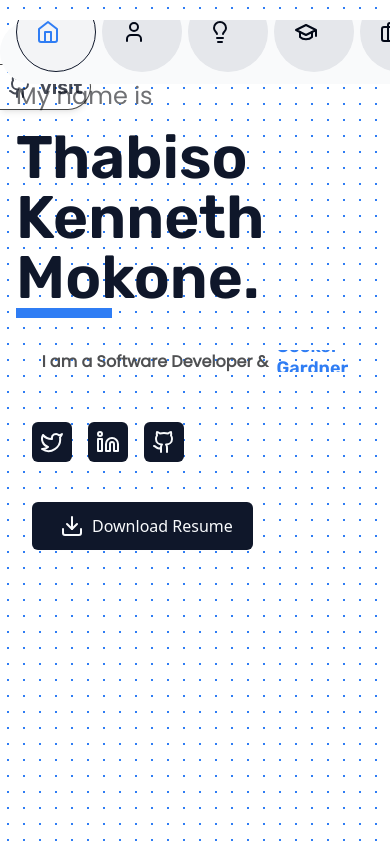
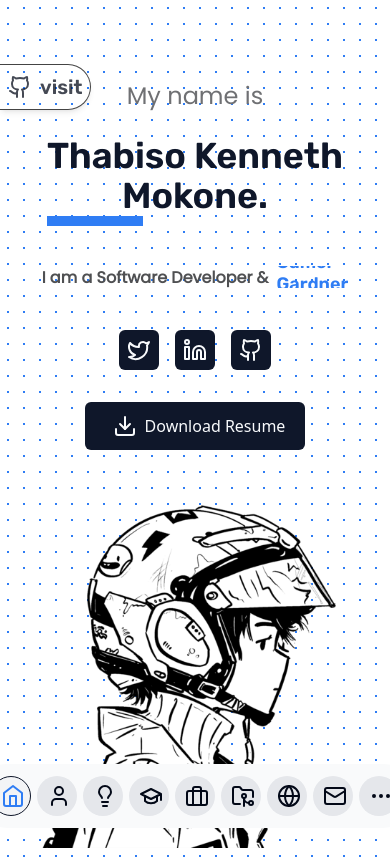
Before and after one commit to mokone-september/Portfolio, a Next.js app: page / in a window 390 px wide. Built offline with nearby package versions, Linux system fonts and the light colour scheme.

Commit message:
feat: enhance layout and styling of homepage components for improved responsiveness and visual appeal

```diff
--- a/src/app/layout.tsx
+++ b/src/app/layout.tsx
@@ -84,7 +84,7 @@ export default function RootLayout({
       <body className={`${poppins.variable} ${rubik.variable}`}>
         <main
           className={cn(
-            "flex relative break-words h-dvh min-h-screen items-center justify-between pt-14 pb-4 px-40 max-md:p-4 bg-transparent max-sm:pt-20 bg-[radial-gradient(#2f7df4_1px,transparent_1px)] [background-size:16px_16px]"
+            "flex relative min-h-screen flex-col items-center justify-start pt-14 pb-4 px-4 sm:px-10 lg:px-40 max-w-7xl mx-auto bg-transparent max-sm:pt-20 bg-[radial-gradient(#2f7df4_1px,transparent_1px)] [background-size:16px_16px]"
           )}
         >
           <Navbar />
--- a/src/app/page.tsx
+++ b/src/app/page.tsx
@@ -14,31 +14,29 @@ export const siteConfig = {
 
 export default function Home() {
   return (
-    <>
-      {/* LEFT SIDE */}
+    <div className="flex w-full flex-col gap-10 px-0 sm:px-4 lg:flex-row lg:items-start lg:gap-20">
       <FramerWrapper
-        className="h-full w-auto flex flex-col justify-start gap-4"
+        className="flex w-full flex-col justify-start gap-6 lg:w-1/2 items-center text-center lg:items-start lg:text-left"
         y={0}
         x={-100}
       >
         <HeroTexts />
-        <div className="h-fit w-full p-4 flex gap-4">
+        <div className="flex flex-wrap gap-4">
+          <div className="flex w-full flex-wrap justify-center gap-4 lg:justify-start">
           <SocialLinks />
+          </div>
         </div>
         <DownLoadResumeBtn />
       </FramerWrapper>
 
-      {/* RIGHT SIDE IMAGE */}
       <FramerWrapper
-        className="h-full w-[47%] relative block max-lg:hidden"
+        className="relative w-full max-w-lg self-center lg:w-1/2"
         y={0}
         x={100}
       >
         <HeroImage />
       </FramerWrapper>
-
-      {/* GITHUB BUTTON */}
       <GithubBtn />
-    </>
+    </div>
   );
 }
--- a/src/components/HeroImage.tsx
+++ b/src/components/HeroImage.tsx
@@ -7,14 +7,17 @@ const HeroImage = ()  => {
 
     return(
         <>
+          <div className="relative w-full max-w-md mx-auto aspect-square sm:aspect-[4/3]">
             <Image
               src={logo}
               alt="logo"
               loading="eager"
               priority
-          height={1000}
-          width={1000}
+              fill
+              className="object-contain"
+              sizes="(max-width: 640px) 100vw, 40vw"
             />
+          </div>
         </>
     )
 }
--- a/src/components/HeroTexts.tsx
+++ b/src/components/HeroTexts.tsx
@@ -7,7 +7,7 @@ const HeroTexts = () => {
   return (
     <>
       <h3 className="font-poppins text-2xl text-[#6f7073]" >My name is</h3>
-      <h1 className="font-rubik text-8xl name_underline text-primary max-sm:text-6xl " >
+      <h1 className="font-rubik text-4xl sm:text-6xl md:text-7xl lg:text-8xl name_underline text-primary" >
       Thabiso Kenneth <br/> Mokone.
       </h1>
         <TextRotator/>
--- a/src/components/Navbar.tsx
+++ b/src/components/Navbar.tsx
@@ -53,7 +53,7 @@ const Navbar = () => {
   return (
     <div
       className={cn(
-        "fixed top-5 left-0 right-0 flex justify-center bg-transparent z-[9999999]",
+        "fixed left-1/2 top-auto right-auto bottom-4 -translate-x-1/2 flex justify-center bg-transparent z-[9999999] sm:top-5 sm:bottom-auto sm:left-0 sm:right-0 sm:translate-x-0",
         scrolling ? "hidden" : "block"
       )}
     >
--- a/src/components/TextRotator.tsx
+++ b/src/components/TextRotator.tsx
@@ -14,11 +14,9 @@ function TextRotator() {
         <ul
           className="block text-left font-rubik text-lg sm:text-3xl leading-tight [&_li]:block animate-text-slide"
         >
-          <li className="text-[#2f7df4]"></li>
-          <li className="text-[#2f7df4]">Cooker</li>
-          <li className="text-[#2f7df4]"></li>
+          <li className="text-[#2f7df4]">Gamer</li>
           <li className="text-[#2f7df4]">Gardner</li>
-          <li className="text-[#2f7df4]"></li>
+
         </ul>
       </span>
     </div>
```
Lines whose indentation alone changed are shown as unchanged.
